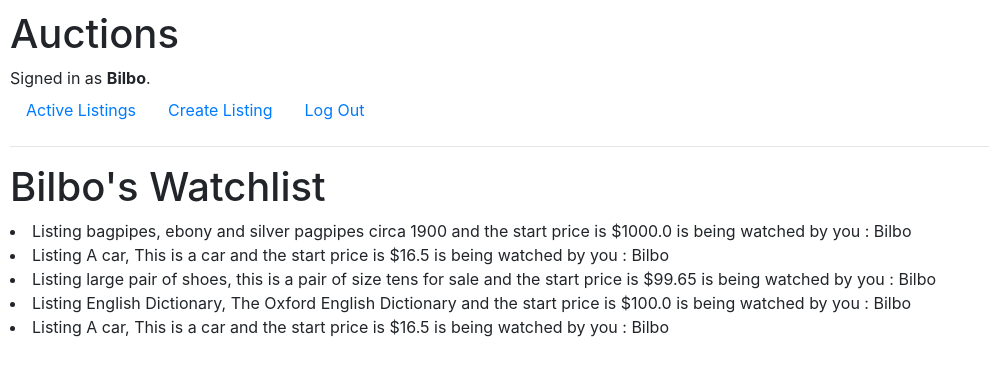
After one commit to Bilbo312/CS50W-Project2, a Django app: page /listing/2/watchlist in a window 1280 px wide. The commit adds this page. Shown: the top 376 px of the page, without its empty margins (0-989 px from the left). Run offline with Django 3.2, Linux system fonts and the light colour scheme; a user stored in the database is signed in; data comes from the database, SQL or seed files in the repository; both versions use the stored data as it was after the commit; some libraries are stand-ins or nearby versions.

Commit message:
add to watchlist

```diff
--- a/auctions/admin.py
+++ b/auctions/admin.py
@@ -1,9 +1,10 @@
 from django.contrib import admin
 
-from .models import Auction_listings,Category,Bids,Comment
+from .models import Auction_listings,Category,Bids,Comment, WatchList
 
 # Register your models here.
 admin.site.register(Auction_listings)
 admin.site.register(Category)
 admin.site.register(Bids)
 admin.site.register(Comment)
+admin.site.register(WatchList)
--- a/auctions/models.py
+++ b/auctions/models.py
@@ -72,3 +72,10 @@ class Comment(models.Model):
 
     def __str__(self):
         return f"{self.commenter} commented {self.comment} on {self.item} at {self.created}"
+
+class WatchList(models.Model):
+    Watchuser = models.ForeignKey(User, on_delete = models.CASCADE, related_name="watchuser")
+    Watchitem = models.ForeignKey(Auction_listings, on_delete = models.CASCADE, related_name="watchitem")
+
+    def __str__(self):
+        return f"this item is {self.Watchitem} and it is being watched by {self.Watchuser}"
--- /dev/null
+++ b/auctions/templates/auctions/watchlist.html
@@ -0,0 +1,12 @@
+{% extends "auctions/layout.html" %}
+
+{% block body %}
+    <h1>{{user}}'s Watchlist </h1>
+
+    {% for listitem in listitems %}
+        <li>
+            Listing {{ listitem.Watchitem }} is being watched by you : {{ listitem.Watchuser }}
+        </li>
+    {% endfor %}
+
+{% endblock %}
--- a/auctions/urls.py
+++ b/auctions/urls.py
@@ -10,5 +10,6 @@ urlpatterns = [
     path("create_listing", views.create_listing, name="create_listing"),
     path("categories", views.categories, name="categories"),
     path("listing/<int:Auction_listings_id>", views.listing, name="listing"),
-    path("listing/<int:Auction_listings_id>/new_bid", views.new_bid, name="new_bid")
+    path("listing/<int:Auction_listings_id>/new_bid", views.new_bid, name="new_bid"),
+    path("listing/<int:Auction_listings_id>/watchlist", views.add_watch, name="add_watch")
 ]
--- a/auctions/views.py
+++ b/auctions/views.py
@@ -4,7 +4,7 @@ from django.http import HttpResponse, HttpResponseRedirect
 from django.shortcuts import render
 from django.urls import reverse
 
-from .models import User, Auction_listings, Category, Bids
+from .models import User, Auction_listings, Category, Bids, WatchList
 from .forms import NewListingForm, NewBidForm
 
 def index(request):
@@ -119,7 +119,7 @@ def listing(request, Auction_listings_id):
         return render(request, "auctions/listing.html", {
             "listing": listing,
             "bids": bids,
-            "form": form
+            "form": form,
         })
 
 
@@ -155,3 +155,29 @@ def new_bid(request, Auction_listings_id):
                     "form": form,
                     "message": "Your bid of " + str(new_bid) + " was not larger than the preexisting bid"
                 })
+
+
+def add_watch(request, Auction_listings_id):
+    listing = Auction_listings.objects.get(id = Auction_listings_id)
+    user = request.user
+    form = NewBidForm(request.POST)
+    bids = Bids.objects.filter(selling_item = Auction_listings_id).order_by('bid_value')
+    if WatchList.objects.filter(Watchuser = user, Watchitem=listing).exists():
+        return render(request, "auctions/listing.html", {
+                    "listing": listing,
+                    "bids": bids,
+                    "form": form,
+                    "message": "This item is already on the Watchlist",
+                    "question": True
+                })
+    else:
+        newWatch = WatchList(
+            Watchuser = user,
+            Watchitem = listing
+        )
+        newWatch.save()
+        Listitems = WatchList.objects.filter(Watchuser = user)
+        return render(request, "auctions/watchlist.html", {
+            "user": user,
+            "listitems": Listitems
+        })
```
Also changed, not shown: auctions/templates/auctions/listing.html (+9 -1 lines), auctions/migrations/0011_auto_20200922_1943.py (added), db.sqlite3.
